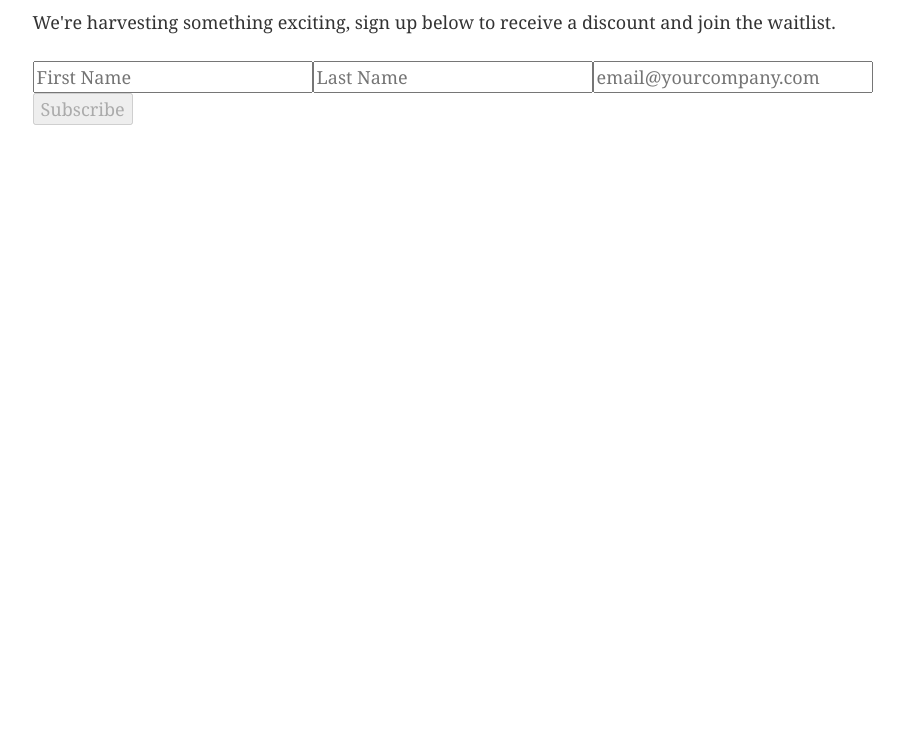
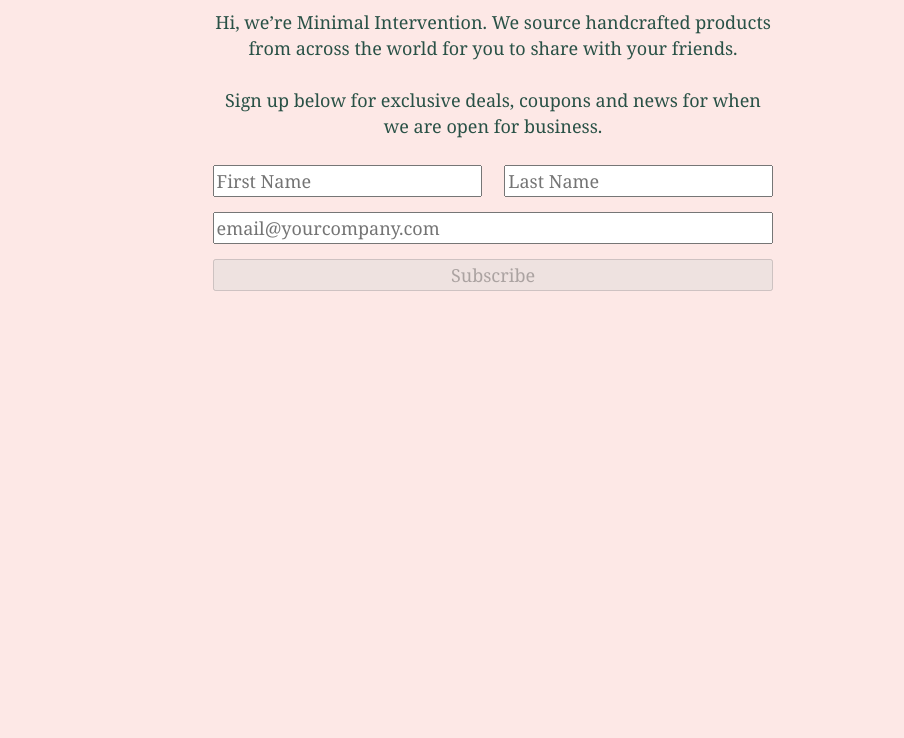
Before and after one commit to isaac-martin/minimal_intervention, a Gatsby site: page / in a window 1280 px wide. Shown: the part 62-800 px from the top of the page, without its empty margins (147-1051 px from the left). Built offline with nearby package versions, Linux system fonts and the light colour scheme; Gatsby itself is replaced by a stand-in of ours.

Commit message:
styling news form

```diff
--- a/gatsby-config.js
+++ b/gatsby-config.js
@@ -1,8 +1,8 @@
 module.exports = {
   siteMetadata: {
-    title: `Gatsby Default Starter`,
-    description: `Kick off your next, great Gatsby project with this default starter. This barebones starter ships with the main Gatsby configuration files you might need.`,
-    author: `@gatsbyjs`,
+    title: `Minimal Intervention`,
+    description: `Sign up for infomration`,
+    author: `isaac-martin`,
   },
   proxy: {
     prefix: '/.netlify/functions',
@@ -19,6 +19,7 @@
     },
     `gatsby-transformer-sharp`,
     `gatsby-plugin-sharp`,
+    `gatsby-plugin-emotion`,
     {
       resolve: `gatsby-plugin-manifest`,
       options: {
@@ -28,7 +29,7 @@
         background_color: `#663399`,
         theme_color: `#663399`,
         display: `minimal-ui`,
-        icon: `src/images/gatsby-icon.png`, // This path is relative to the root of the site.
+        icon: `src/images/icon.png`, // This path is relative to the root of the site.
       },
     },
     // this (optional) plugin enables Progressive Web App + Offline functionality
--- a/package.json
+++ b/package.json
@@ -5,9 +5,12 @@
   "version": "0.1.0",
   "author": "Kyle Mathews <mathews.kyle@gmail.com>",
   "dependencies": {
+    "@emotion/core": "^10.0.6",
+    "@emotion/styled": "^10.0.6",
     "axios": "^0.18.0",
     "gatsby": "^2.0.76",
     "gatsby-image": "^2.0.20",
+    "gatsby-plugin-emotion": "^4.0.1",
     "gatsby-plugin-manifest": "^2.0.9",
     "gatsby-plugin-offline": "^2.0.16",
     "gatsby-plugin-react-helmet": "^3.0.2",
--- a/src/components/layout.css
+++ b/src/components/layout.css
@@ -5,6 +5,8 @@
 }
 body {
   margin: 0;
+  background: rgba(243,107,91,.15);
+  color: rgba(41,81,70, 1);
 }
 article,
 aside,
@@ -197,7 +199,7 @@
   box-sizing: inherit;
 }
 body {
-  color: hsla(0, 0%, 0%, 0.8);
+  color: rgba(41,81,70, 1);
   font-family: georgia, serif;
   font-weight: normal;
   word-wrap: break-word;
@@ -618,3 +620,27 @@
     font-size: 100%;
   }
 }
+
+
+
+
+.newsletter {
+  display: flex;
+  flex-direction: row;
+  flex-wrap: wrap;
+}
+
+.half {
+  width: 48%;
+  margin-bottom: 15px;
+}
+
+.half:first-of-type {
+  margin-right: 4%;
+}
+
+.full {
+  width: 100%;
+  margin-bottom: 15px;
+
+}
--- a/src/components/layout.js
+++ b/src/components/layout.js
@@ -4,14 +4,22 @@
 import './layout.css'
 
 const Layout = ({ children }) => (
-  <div>
+  <div
+    style={{
+      height: `100vh`,
+      display: `flex`,
+    }}
+  >
     {/* <Header /> */}
     <div
       style={{
         margin: `0 auto`,
-        maxWidth: 960,
+        maxWidth: 600,
         padding: `0px 1.0875rem 1.45rem`,
         paddingTop: 0,
+        display: `flex`,
+        flexDirection: `column`,
+        textAlign: `center`,
       }}
     >
       {children}
--- a/src/components/newsletter.js
+++ b/src/components/newsletter.js
@@ -63,12 +63,14 @@
               type="text"
               name="firstName"
               placeholder="First Name"
+              className="half"
               onChange={this.onInputChange}
               value={firstName}
             />
             <input
               aria-label="Last Name"
               type="text"
+              className="half"
               name="lastName"
               placeholder="Last Name"
               onChange={this.onInputChange}
@@ -76,7 +78,11 @@
             />
             <input
               aria-label="Newsletter Form"
-              className={!validEmail && userEmail.length > 1 ? 'invalid' : ''}
+              className={
+                !validEmail && userEmail.length > 1
+                  ? 'invalid full email-input'
+                  : 'full email-input'
+              }
               type="email"
               name="userEmail"
               placeholder="email@yourcompany.com"
@@ -85,7 +91,7 @@
             />
             <button
               type="submit"
-              className={!validEmail ? 'disabled btn-blue' : 'btn-blue'}
+              className={!validEmail ? 'disabled btn full' : 'btn full'}
               disabled={!validEmail}
             >
               Subscribe
--- a/src/pages/index.js
+++ b/src/pages/index.js
@@ -8,9 +8,13 @@
   <Layout>
     <SEO title="Home" keywords={[`gatsby`, `application`, `react`]} />
     <h1 className="logo">Minimal Intervention</h1>
-    <p>
-      We're harvesting something exciting, sign up below to receive a discount
-      and join the waitlist.
+    <p className="intro">
+      Hi, we’re Minimal Intervention. We source handcrafted products from across
+      the world for you to share with your friends.
+    </p>
+    <p className="news-intro">
+      Sign up below for exclusive deals, coupons and news for when we are open
+      for business.
     </p>
     <Newsletter />
   </Layout>
```
Also changed, not shown: src/images/gatsby-astronaut.png (deleted), src/images/icon.png (renamed from src/images/gatsby-icon.png), 1 other file.
